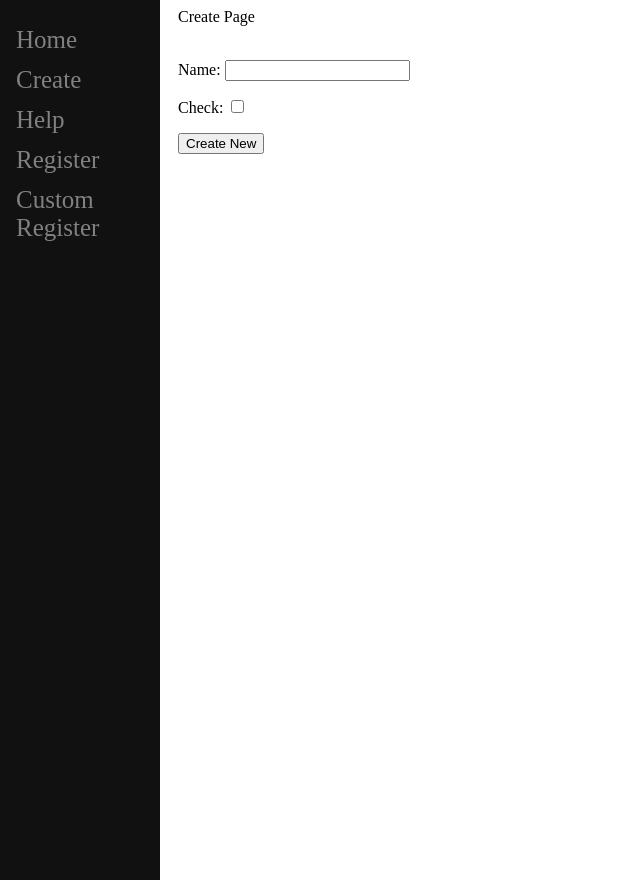
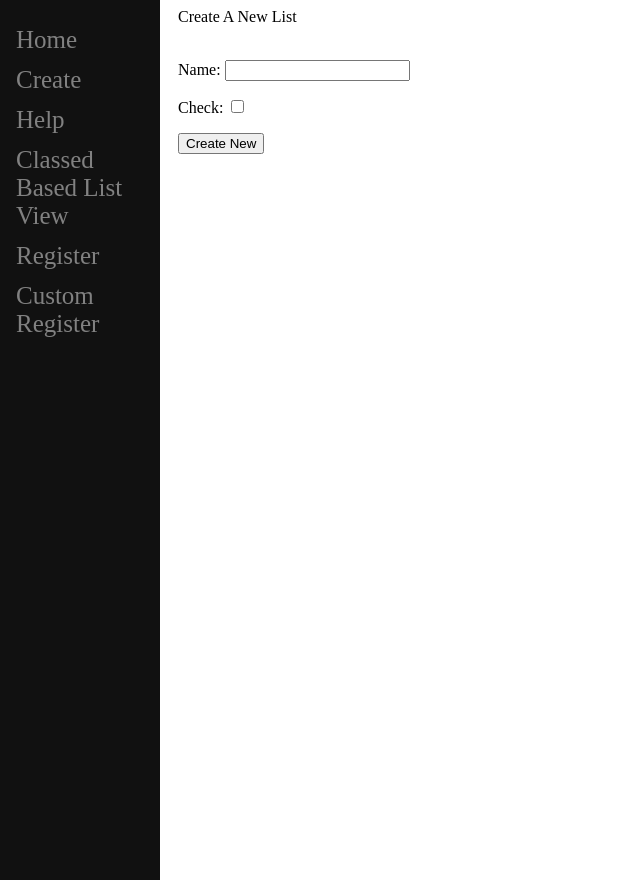
Before and after one commit to myc5/LearningDjango, a Django app: page /create in a window 1280 px wide. Shown: the whole page, without its empty margins (0-640 px from the left). Run offline with Django 3.2, Linux system fonts and the light colour scheme.

Commit message:
Class Based View Test

```diff
--- a/main/templates/main/base.html
+++ b/main/templates/main/base.html
@@ -47,6 +47,7 @@
 		<a href="/">Home</a>
 		<a href="/create">Create</a>
 		<a href="/help">Help</a>
+		<a href="/list">Classed Based List View</a>
 		{% if request.user.is_authenticated %}
 		<a href="/admin">Admin</a>
 		<a href="/debug">Debug</a>
--- a/main/templates/main/create.html
+++ b/main/templates/main/create.html
@@ -8,7 +8,7 @@
 
 {% block title %} Create new list {% endblock %}
 
-{% block content %} Create Page <br></br>
+{% block content %} Create A New List <br></br>
 	<form method="post" action="/create">
 	{% csrf_token %}
 	{{form.as_p}}
--- a/main/urls.py
+++ b/main/urls.py
@@ -11,5 +11,6 @@ urlpatterns = [
     #path("<int:id>", views.db, name="Database"),
     path("<int:id>", views.todo, name="ToDo"),
     path("create", views.create, name="Create new forms"),
-    path("debug", views.debug, name="Debug")
+    path("debug", views.debug, name="Debug"),
+    path("list", views.ToDoListView.as_view(), name="Classed Based List Version")
     ]
--- a/main/views.py
+++ b/main/views.py
@@ -5,6 +5,8 @@ from .models import ToDoList, Item
 from .forms import CreateForm
 
 from django.contrib.auth.decorators import login_required
+
+from django.views.generic import ListView
 # Funcs that are called for specific views
 
 """def home(response):
@@ -89,3 +91,9 @@ def debug(response):
         obj = ToDoList.objects.all()[i].id
         object_dict[f"id={obj}"] = ToDoList.objects.get(id=obj)
     return render(response, "main/debug.html", {"todo_lists": todo_lists, "todo_length": t_length, "todo_dict": object_dict})
+
+# Trying out a classed-based view
+class ToDoListView(ListView):
+    model = ToDoList # Model name goes here
+    context_object_name = "todo_lists" # context names like in the return render go here
+    template_name = "main/list.html" # as above
--- a/mycomments.txt
+++ b/mycomments.txt
@@ -65,6 +65,9 @@ Adding a user registration app
 - custom form uses django-crispy-forms, install via pip or right click (install bootstrap4 the same way); also add it to settings.py under apps and at the very end CRISPY_TEMPLATE_PACK="bootstrap4"
 - To be added: specific sites that only show for a specific user
 
+Class based views:
+- simpler syntax for what the definition based views could do, can take model, context_object_name, template_name to pass on like render()
+
 Hiding the SECRET_KEY on GitHub:
 - Not sharing the SECRET_KEY in settings.py is a given if uploading to GitHub *and* intending to run it pubicly.
 Warning: if it already got shared once, consider it a) compromised and b) the gitignore doesn't seem to work if it already got pushed (?)
--- a/requirements.txt
+++ b/requirements.txt
@@ -1,7 +1,7 @@
 asgiref==3.7.2
-bootstrap4==0.1.0
 colorama==0.4.6
 crispy-bootstrap4==2023.1
+crispy-forms-bootstrap2==2022.1
 Django==4.2.9
 django-crispy-forms==2.1
 exceptiongroup==1.2.0
```
Also changed, not shown: main/templates/main/list.html (added, +11 -0 lines), 1 other file.
